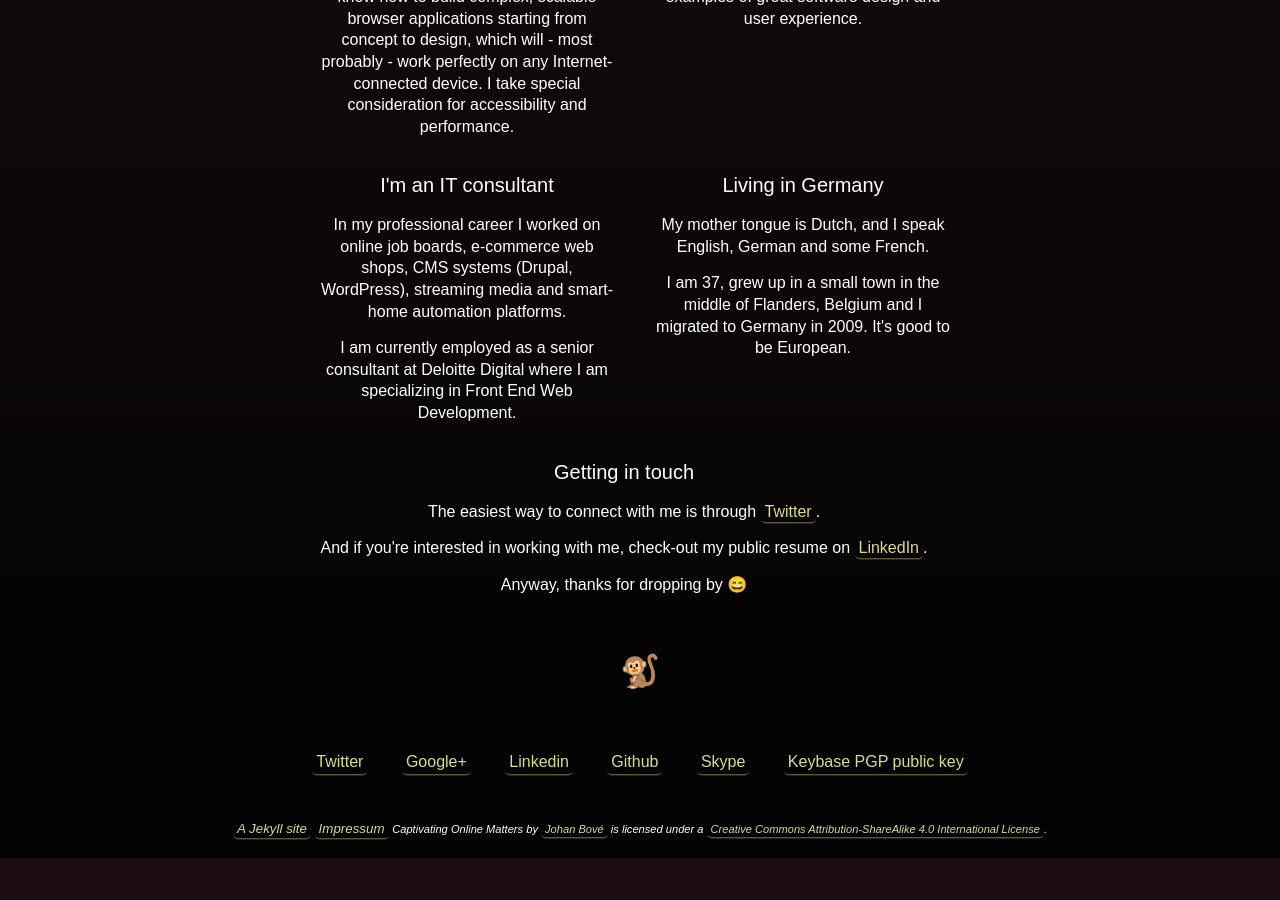
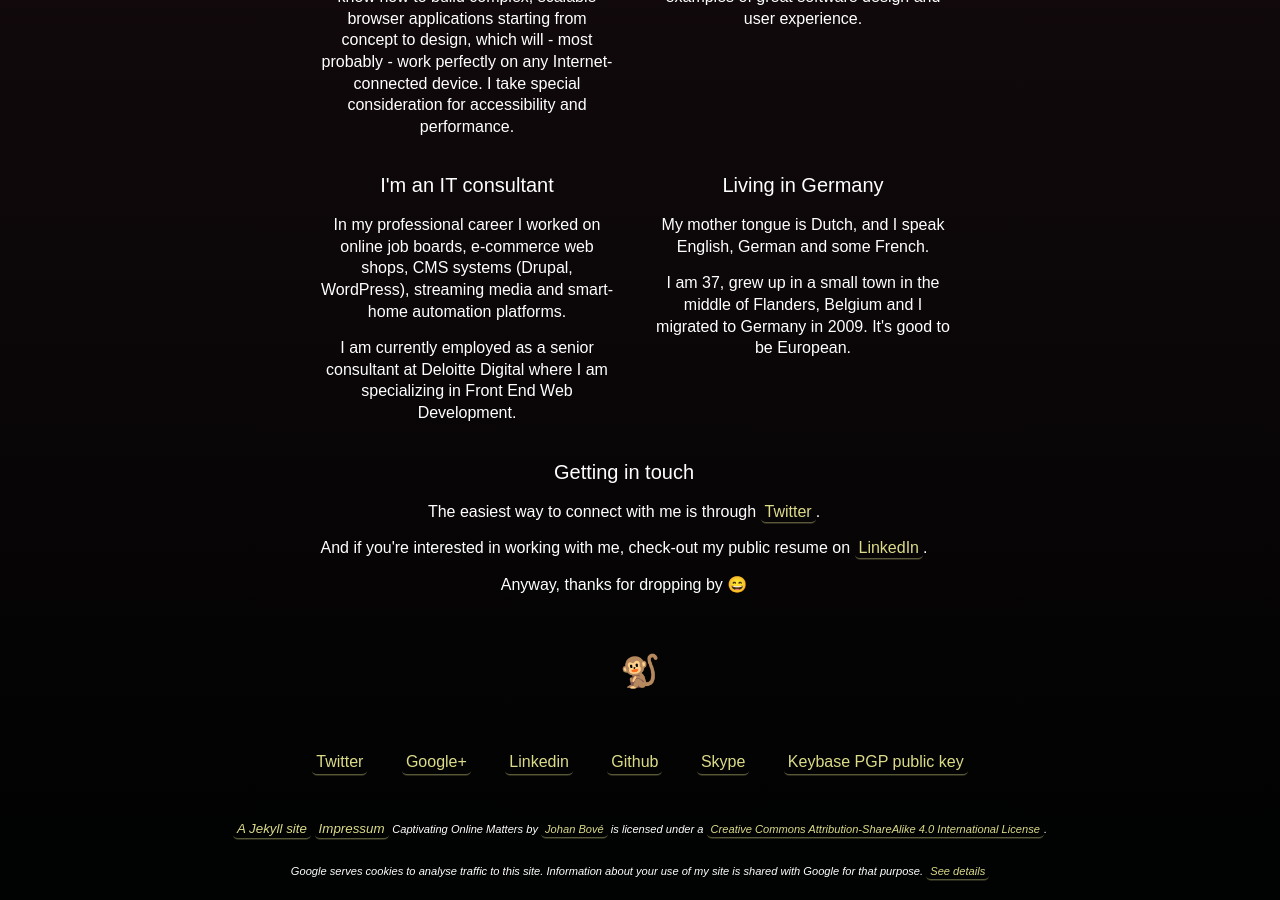
Before and after one commit to johanbove/johanbove.github.io, a Jekyll site: the page built from index.md, in a window 1280 px wide and 900 px high, scrolled down 579 px. Built offline with Jekyll 4.4.1, drawn with Linux system fonts in a browser that asks for light colours; emoji names are drawn with the system emoji font; before the commit the page ends 1437 px from its top, so only the background shows below that.

Commit message:
Adds cookie usage

```diff
--- a/_includes/footer.html
+++ b/_includes/footer.html
@@ -23,6 +23,9 @@
               <span class="impressum"><a href="/impressum">Impressum</a></span>
               <span class="license"><span xmlns:dct="http://purl.org/dc/terms/" href="http://purl.org/dc/dcmitype/Text" property="dct:title" rel="dct:type">Captivating Online Matters</span> by <a xmlns:cc="http://creativecommons.org/ns#" href="http://johanbove.info" property="cc:attributionName" rel="cc:attributionURL">Johan Bové</a> is licensed under a <a rel="license" href="http://creativecommons.org/licenses/by-sa/4.0/">Creative Commons Attribution-ShareAlike 4.0 International License</a>.</span>
            </p>
+           <p><small>Google serves cookies to analyse traffic to this site. Information about your use of
+        my site is shared with Google for that purpose. <a href="http://www.google.com/intl/en/policies/technologies/cookies/" target="_blank">See
+        details</a></small></p>
         </div>
     </div>
 
```
